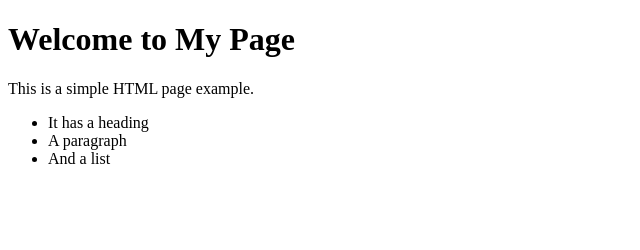
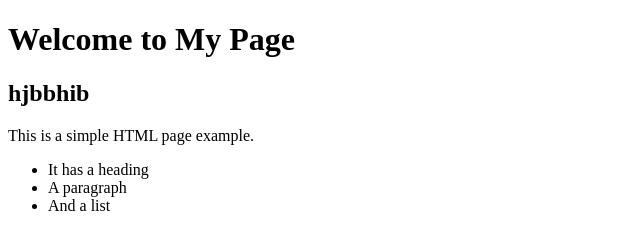
Before and after one commit to viswaswar/webapp, a plain HTML site: page index.html in a window 1280 px wide. Shown: the whole page, without its empty margins (0-640 px from the left). Drawn offline with Linux system fonts and the light colour scheme.

Commit message:
Update index.html

```diff
--- a/index.html
+++ b/index.html
@@ -6,6 +6,7 @@
 </head>
 <body>
   <h1>Welcome to My Page</h1>
+  <h2>hjbbhib</h2>
   <p>This is a simple HTML page example.</p>
   <ul>
     <li>It has a heading</li>
```
